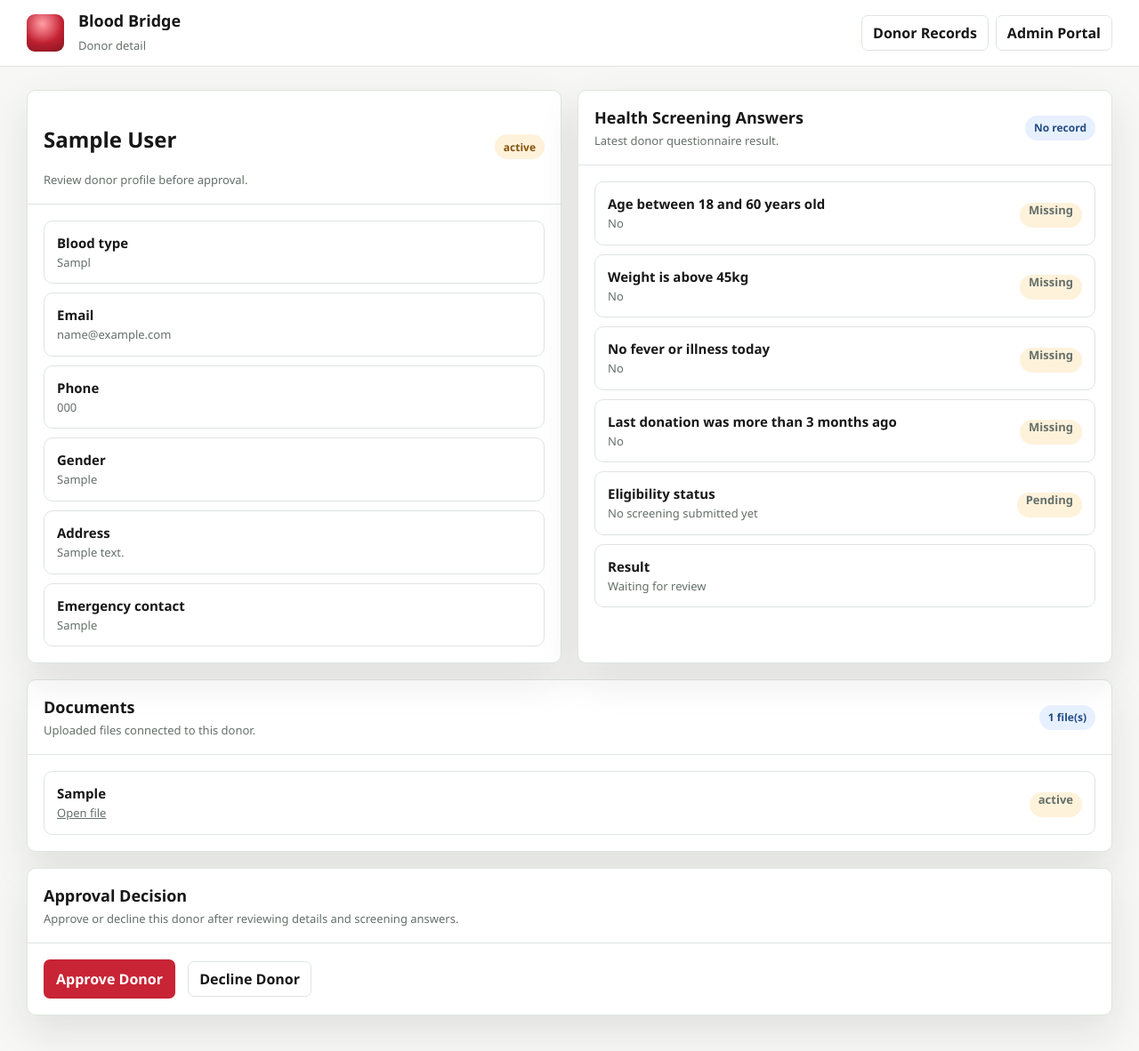
After one commit to MoChuT/Blood-Bridge, a PHP site: page /admin/donor-detail.php?id=1 in a window 1280 px wide. The commit adds this page. Shown: the whole page at 89% size. Run offline with PHP 8.4, Linux system fonts and the light colour scheme; the visitor is signed in with stand-in values (Sample User, id 1); tables that the repository leaves empty hold one stand-in row (values such as "Sample post").

Commit message:
Add files via upload
- Update navbar
- Admin can check donor detail clear
- Fix donor main page sync error

```diff
--- a/FYP/admin/alerts.php
+++ b/FYP/admin/alerts.php
@@ -33,7 +33,7 @@ foreach ($donors as $donor) {
     <header class="topbar">
       <div class="topbar-inner">
         <div class="brand"><span class="brand-mark"></span><span><strong class="brand-title">Blood Bridge</strong><span class="brand-subtitle">Matching alerts</span></span></div>
-        <nav class="nav-actions"><a class="nav-link" href="index.php">Admin Portal</a><a class="nav-link" href="inventory.php">Inventory</a></nav>
+        <nav class="nav-actions"><a class="nav-link" href="index.php">Admin Portal</a></nav>
       </div>
     </header>
     <main class="container">
--- a/FYP/admin/announcements.php
+++ b/FYP/admin/announcements.php
@@ -21,7 +21,7 @@ $announcements = read_records('announcements');
     <header class="topbar">
       <div class="topbar-inner">
         <div class="brand"><span class="brand-mark"></span><span><strong class="brand-title">Blood Bridge</strong><span class="brand-subtitle">Announcement management</span></span></div>
-        <nav class="nav-actions"><a class="nav-link" href="index.php">Admin Portal</a><a class="nav-link" href="alerts.php">Matching Alerts</a></nav>
+        <nav class="nav-actions"><a class="nav-link" href="index.php">Admin Portal</a></nav>
       </div>
     </header>
     <main class="container">
--- a/FYP/admin/appointments.php
+++ b/FYP/admin/appointments.php
@@ -28,7 +28,7 @@ foreach ($appointments as $appointment) {
     <header class="topbar">
       <div class="topbar-inner">
         <div class="brand"><span class="brand-mark"></span><span><strong class="brand-title">Blood Bridge</strong><span class="brand-subtitle">Appointment approval</span></span></div>
-        <nav class="nav-actions"><a class="nav-link" href="index.php">Admin Portal</a><a class="nav-link" href="donor-records.php">Donor Records</a></nav>
+        <nav class="nav-actions"><a class="nav-link" href="index.php">Admin Portal</a></nav>
       </div>
     </header>
 
--- a/FYP/admin/documents.php
+++ b/FYP/admin/documents.php
@@ -26,7 +26,7 @@ foreach ($documents as $document) {
     <header class="topbar">
       <div class="topbar-inner">
         <div class="brand"><span class="brand-mark"></span><span><strong class="brand-title">Blood Bridge</strong><span class="brand-subtitle">Document verification</span></span></div>
-        <nav class="nav-actions"><a class="nav-link" href="index.php">Admin Portal</a><a class="nav-link" href="donor-records.php">Donor Records</a></nav>
+        <nav class="nav-actions"><a class="nav-link" href="index.php">Admin Portal</a></nav>
       </div>
     </header>
     <main class="container">
--- a/FYP/admin/donations.php
+++ b/FYP/admin/donations.php
@@ -21,7 +21,7 @@ $appointments = read_records('appointments');
     <header class="topbar">
       <div class="topbar-inner">
         <div class="brand"><span class="brand-mark"></span><span><strong class="brand-title">Blood Bridge</strong><span class="brand-subtitle">Donation records</span></span></div>
-        <nav class="nav-actions"><a class="nav-link" href="index.php">Admin Portal</a><a class="nav-link" href="inventory.php">Inventory</a></nav>
+        <nav class="nav-actions"><a class="nav-link" href="index.php">Admin Portal</a></nav>
       </div>
     </header>
     <main class="container">
--- /dev/null
+++ b/FYP/admin/donor-detail.php
@@ -0,0 +1,141 @@
+<?php
+require __DIR__ . '/../includes/storage.php';
+
+if (empty($_SESSION['admin_logged_in'])) {
+    redirect_to('login.php');
+}
+
+$donorId = (int)($_GET['id'] ?? 0);
+$donors = read_records('donors');
+$healthRecords = read_records('health_records');
+$documents = read_records('documents');
+$donor = null;
+
+foreach ($donors as $item) {
+    if ((int)($item['id'] ?? 0) === $donorId) {
+        $donor = $item;
+        break;
+    }
+}
+
+if (!$donor) {
+    flash('Donor not found', 'The selected donor record could not be found.', 'bad');
+    redirect_to('donor-records.php');
+}
+
+$donorEmail = (string)($donor['email'] ?? '');
+$donorPhone = (string)($donor['phone'] ?? '');
+$latestHealth = null;
+
+foreach ($healthRecords as $record) {
+    if (($record['donor_key'] ?? '') === $donorEmail || ($record['donor_key'] ?? '') === $donorPhone) {
+        $latestHealth = $record;
+        break;
+    }
+}
+
+$donorDocuments = [];
+foreach ($documents as $document) {
+    if (($document['donor_email'] ?? '') === $donorEmail) {
+        $donorDocuments[] = $document;
+    }
+}
+
+$answerLabels = [
+    'age' => 'Age between 18 and 60 years old',
+    'weight' => 'Weight is above 45kg',
+    'health' => 'No fever or illness today',
+    'last_donation' => 'Last donation was more than 3 months ago',
+];
+$answers = is_array($latestHealth['answers'] ?? null) ? $latestHealth['answers'] : [];
+?>
+<!doctype html>
+<html lang="en">
+<head>
+  <meta charset="utf-8">
+  <meta name="viewport" content="width=device-width, initial-scale=1">
+  <title>Donor Detail</title>
+  <link rel="stylesheet" href="../styles.css">
+</head>
+<body>
+  <div class="page-shell">
+    <header class="topbar">
+      <div class="topbar-inner">
+        <div class="brand"><span class="brand-mark"></span><span><strong class="brand-title">Blood Bridge</strong><span class="brand-subtitle">Donor detail</span></span></div>
+        <nav class="nav-actions"><a class="nav-link" href="donor-records.php">Donor Records</a><a class="nav-link" href="index.php">Admin Portal</a></nav>
+      </div>
+    </header>
+    <main class="container">
+      <?= flash_markup(); ?>
+      <section class="grid grid-2">
+        <div class="panel">
+          <div class="panel-header"><div><h1><?= h((string)($donor['full_name'] ?? 'Unnamed donor')); ?></h1><p>Review donor profile before approval.</p></div><span class="pill <?= ($donor['status'] ?? '') === 'Verified' ? 'ok' : (($donor['status'] ?? '') === 'Rejected' ? 'bad' : 'warn'); ?>"><?= h((string)($donor['status'] ?? 'Pending verification')); ?></span></div>
+          <div class="panel-body records">
+            <div class="record-card"><div><strong>Blood type</strong><span><?= h((string)($donor['blood_type'] ?? 'Unknown')); ?></span></div></div>
+            <div class="record-card"><div><strong>Email</strong><span><?= h($donorEmail ?: 'No email'); ?></span></div></div>
+            <div class="record-card"><div><strong>Phone</strong><span><?= h($donorPhone ?: 'No phone'); ?></span></div></div>
+            <div class="record-card"><div><strong>Gender</strong><span><?= h((string)($donor['gender'] ?? 'No gender')); ?></span></div></div>
+            <div class="record-card"><div><strong>Address</strong><span><?= h((string)($donor['address'] ?? 'No address')); ?></span></div></div>
+            <div class="record-card"><div><strong>Emergency contact</strong><span><?= h((string)($donor['emergency_contact'] ?? 'No emergency contact')); ?></span></div></div>
+          </div>
+        </div>
+
+        <aside class="panel">
+          <div class="panel-header"><div><h2>Health Screening Answers</h2><p>Latest donor questionnaire result.</p></div><span class="pill info"><?= $latestHealth ? 'Submitted' : 'No record'; ?></span></div>
+          <div class="panel-body records">
+            <?php foreach ($answerLabels as $key => $label): ?>
+              <div class="record-card">
+                <div><strong><?= h($label); ?></strong><span><?= in_array($key, $answers, true) ? 'Yes' : 'No'; ?></span></div>
+                <span class="pill <?= in_array($key, $answers, true) ? 'ok' : 'warn'; ?>"><?= in_array($key, $answers, true) ? 'Passed' : 'Missing'; ?></span>
+              </div>
+            <?php endforeach; ?>
+            <div class="record-card">
+              <div><strong>Eligibility status</strong><span><?= h((string)($latestHealth['eligibility_status'] ?? 'No screening submitted yet')); ?></span></div>
+              <span class="pill <?= (($latestHealth['eligibility_status'] ?? '') === 'Eligible') ? 'ok' : 'warn'; ?>"><?= h((string)($latestHealth['eligibility_status'] ?? 'Pending')); ?></span>
+            </div>
+            <div class="record-card">
+              <div><strong>Result</strong><span><?= h((string)($latestHealth['result'] ?? 'Waiting for review')); ?></span></div>
+            </div>
+          </div>
+        </aside>
+      </section>
+
+      <section class="panel section-gap">
+        <div class="panel-header"><div><h2>Documents</h2><p>Uploaded files connected to this donor.</p></div><span class="pill info"><?= count($donorDocuments); ?> file(s)</span></div>
+        <div class="panel-body records">
+          <?php foreach ($donorDocuments as $document): ?>
+            <div class="record-card">
+              <div>
+                <strong><?= h((string)($document['document_type'] ?? 'Document')); ?></strong>
+                <span><?php if (!empty($document['file_name'])): ?><a href="../uploads/<?= h((string)$document['file_name']); ?>" target="_blank">Open file</a><?php else: ?>No file<?php endif; ?></span>
+              </div>
+              <span class="pill <?= ($document['status'] ?? '') === 'Approved' ? 'ok' : (($document['status'] ?? '') === 'Rejected' ? 'bad' : 'warn'); ?>"><?= h((string)($document['status'] ?? 'Pending review')); ?></span>
+            </div>
+          <?php endforeach; ?>
+          <?php if (count($donorDocuments) === 0): ?>
+            <p>No uploaded documents for this donor.</p>
+          <?php endif; ?>
+        </div>
+      </section>
+
+      <section class="panel section-gap">
+        <div class="panel-header"><div><h2>Approval Decision</h2><p>Approve or decline this donor after reviewing details and screening answers.</p></div></div>
+        <div class="panel-body">
+          <form method="post" action="../actions.php" style="display:inline-block; margin-right:10px;">
+            <input type="hidden" name="action" value="verify_donor">
+            <input type="hidden" name="back" value="admin/donor-detail.php?id=<?= h((string)$donorId); ?>">
+            <input type="hidden" name="donor_id" value="<?= h((string)$donorId); ?>">
+            <button class="btn-primary" type="submit">Approve Donor</button>
+          </form>
+          <form method="post" action="../actions.php" style="display:inline-block;">
+            <input type="hidden" name="action" value="reject_donor">
+            <input type="hidden" name="back" value="admin/donor-detail.php?id=<?= h((string)$donorId); ?>">
+            <input type="hidden" name="donor_id" value="<?= h((string)$donorId); ?>">
+            <button class="btn-secondary" type="submit">Decline Donor</button>
+          </form>
+        </div>
+      </section>
+    </main>
+  </div>
+</body>
+</html>
--- a/FYP/admin/donor-records.php
+++ b/FYP/admin/donor-records.php
@@ -20,7 +20,7 @@ $donors = read_records('donors');
     <header class="topbar">
       <div class="topbar-inner">
         <div class="brand"><span class="brand-mark"></span><span><strong class="brand-title">Blood Bridge</strong><span class="brand-subtitle">Donor records</span></span></div>
-        <nav class="nav-actions"><a class="nav-link" href="index.php">Admin Portal</a><a class="nav-link" href="appointments.php">Appointments</a></nav>
+        <nav class="nav-actions"><a class="nav-link" href="index.php">Admin Portal</a></nav>
       </div>
     </header>
     <main class="container">
@@ -31,12 +31,14 @@ $donors = read_records('donors');
           <?php foreach ($donors as $donor): ?>
             <div class="record-card">
               <div>
+                <a href="donor-detail.php?id=<?= h((string)($donor['id'] ?? '')); ?>" style="text-decoration:none; color:inherit;">
                   <strong><?= h((string)($donor['full_name'] ?? 'Unnamed donor')); ?></strong>
                   <span>
                     <?= h((string)($donor['blood_type'] ?? 'Unknown')); ?> donor,
                     <?= h((string)($donor['email'] ?? 'No email')); ?>,
                     <?= h((string)($donor['gender'] ?? 'No gender')); ?>
                   </span>
+                </a>
               </div>
 
               <?php if (($donor['status'] ?? '') !== 'Verified'): ?>
--- a/FYP/admin/index.php
+++ b/FYP/admin/index.php
@@ -38,8 +38,6 @@ if (empty($_SESSION['admin_logged_in'])) {
           </span>
         </div>
         <nav class="nav-actions">
-  <a class="nav-link" href="../index.php">Function Map</a>
-
           <form method="post" action="../actions.php" style="display:inline;">
             <input type="hidden" name="action" value="admin_logout">
             <button type="submit" class="nav-link" style="border:none; background:none; cursor:pointer;">
--- a/FYP/admin/inventory.php
+++ b/FYP/admin/inventory.php
@@ -50,7 +50,7 @@ function stock_percent(int $qty): int
     <header class="topbar">
       <div class="topbar-inner">
         <div class="brand"><span class="brand-mark"></span><span><strong class="brand-title">Blood Bridge</strong><span class="brand-subtitle">Blood inventory</span></span></div>
-        <nav class="nav-actions"><a class="nav-link" href="index.php">Admin Portal</a><a class="nav-link" href="alerts.php">Matching Alerts</a></nav>
+        <nav class="nav-actions"><a class="nav-link" href="index.php">Admin Portal</a></nav>
       </div>
     </header>
     <main class="container">
--- a/FYP/donor-alerts.php
+++ b/FYP/donor-alerts.php
@@ -36,7 +36,7 @@ foreach ($alerts as $alert) {
     <header class="topbar">
       <div class="topbar-inner">
         <div class="brand"><span class="brand-mark"></span><span><strong class="brand-title">Blood Bridge</strong><span class="brand-subtitle">Alert inbox</span></span></div>
-        <nav class="nav-actions"><a class="nav-link" href="donor.php">Donor Portal</a><a class="nav-link" href="donor-announcements.php">Announcements</a></nav>
+        <nav class="nav-actions"><a class="nav-link" href="donor.php">Donor Portal</a></nav>
       </div>
     </header>
     <main class="container">
--- a/FYP/donor-announcements.php
+++ b/FYP/donor-announcements.php
@@ -16,7 +16,7 @@ $announcements = read_records('announcements');
     <header class="topbar">
       <div class="topbar-inner">
         <div class="brand"><span class="brand-mark"></span><span><strong class="brand-title">Blood Bridge</strong><span class="brand-subtitle">Announcements</span></span></div>
-        <nav class="nav-actions"><a class="nav-link" href="donor.php">Donor Portal</a><a class="nav-link" href="donor-appointment.php">Book Appointment</a></nav>
+        <nav class="nav-actions"><a class="nav-link" href="donor.php">Donor Portal</a></nav>
       </div>
     </header>
     <main class="container">
--- a/FYP/donor-document.php
+++ b/FYP/donor-document.php
@@ -13,7 +13,7 @@
     <header class="topbar">
       <div class="topbar-inner">
         <div class="brand"><span class="brand-mark"></span><span><strong class="brand-title">Blood Bridge</strong><span class="brand-subtitle">Document upload</span></span></div>
-        <nav class="nav-actions"><a class="nav-link" href="donor.php">Donor Portal</a><a class="nav-link" href="donor-appointment.php">Appointment</a></nav>
+        <nav class="nav-actions"><a class="nav-link" href="donor.php">Donor Portal</a></nav>
       </div>
     </header>
     <main class="container">
--- a/FYP/donor-history.php
+++ b/FYP/donor-history.php
@@ -49,7 +49,7 @@ if ($lastCompletedDate !== null) {
     <header class="topbar">
       <div class="topbar-inner">
         <div class="brand"><span class="brand-mark"></span><span><strong class="brand-title">Blood Bridge</strong><span class="brand-subtitle">Donation history</span></span></div>
-        <nav class="nav-actions"><a class="nav-link" href="donor.php">Donor Portal</a><a class="nav-link" href="donor-appointment.php">Appointment</a></nav>
+        <nav class="nav-actions"><a class="nav-link" href="donor.php">Donor Portal</a></nav>
       </div>
     </header>
     <main class="container">
--- a/FYP/donor-profile.php
+++ b/FYP/donor-profile.php
@@ -25,7 +25,7 @@ foreach ($donors as $donor) {
     <header class="topbar">
       <div class="topbar-inner">
         <div class="brand"><span class="brand-mark"></span><span><strong class="brand-title">Blood Bridge</strong><span class="brand-subtitle">Modify profile</span></span></div>
-        <nav class="nav-actions"><a class="nav-link" href="donor.php">Donor Portal</a><a class="nav-link" href="donor-screening.php">Health Screening</a></nav>
+        <nav class="nav-actions"><a class="nav-link" href="donor.php">Donor Portal</a></nav>
       </div>
     </header>
     <main class="container">
--- a/FYP/donor-screening.php
+++ b/FYP/donor-screening.php
@@ -29,7 +29,7 @@ foreach ($healthRecords as $record) {
     <header class="topbar">
       <div class="topbar-inner">
         <div class="brand"><span class="brand-mark"></span><span><strong class="brand-title">Blood Bridge</strong><span class="brand-subtitle">Health screening</span></span></div>
-        <nav class="nav-actions"><a class="nav-link" href="donor.php">Donor Portal</a><a class="nav-link" href="donor-document.php">Upload Document</a></nav>
+        <nav class="nav-actions"><a class="nav-link" href="donor.php">Donor Portal</a></nav>
       </div>
     </header>
     <main class="container">
```
Also changed, not shown: FYP/actions.php (+19 -0 lines), FYP/donor-appointment.php (+11 -2 lines), FYP/donor.php (+53 -7 lines). Lines whose indentation alone changed are shown as unchanged.
